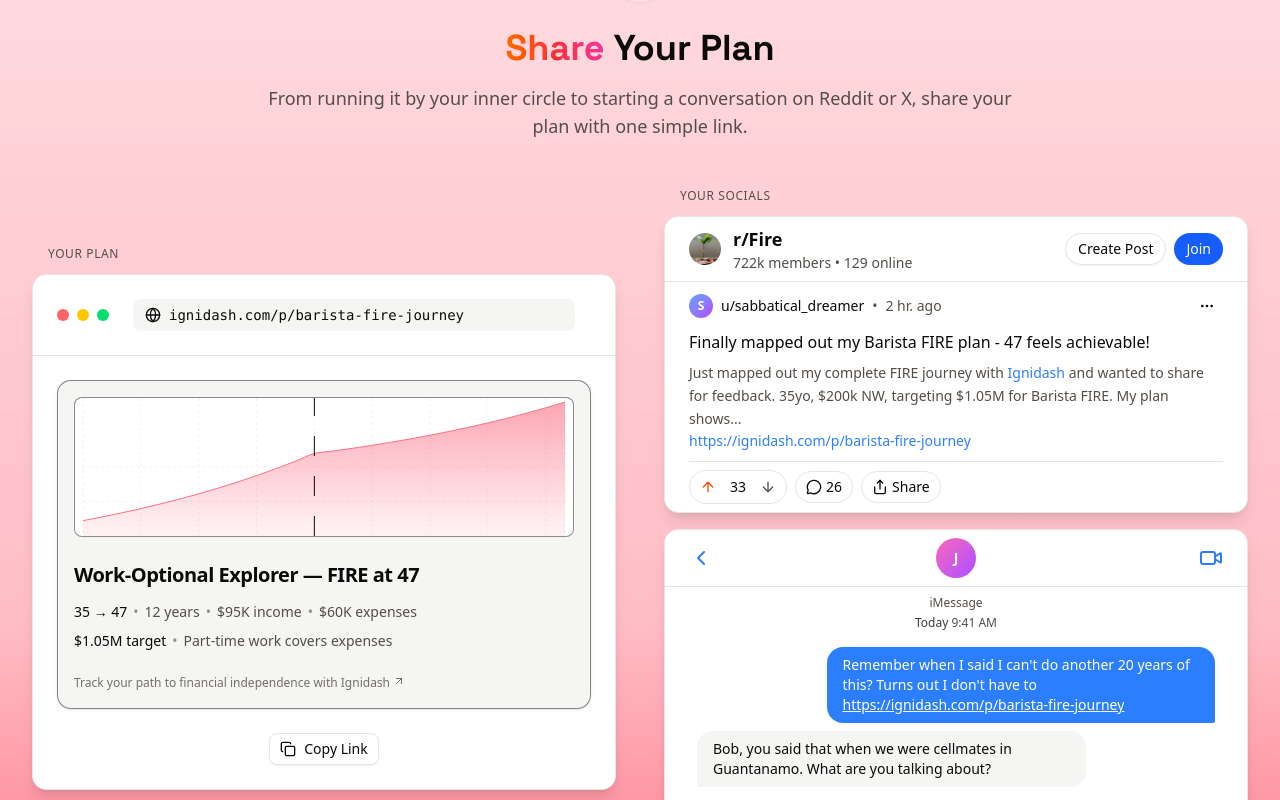
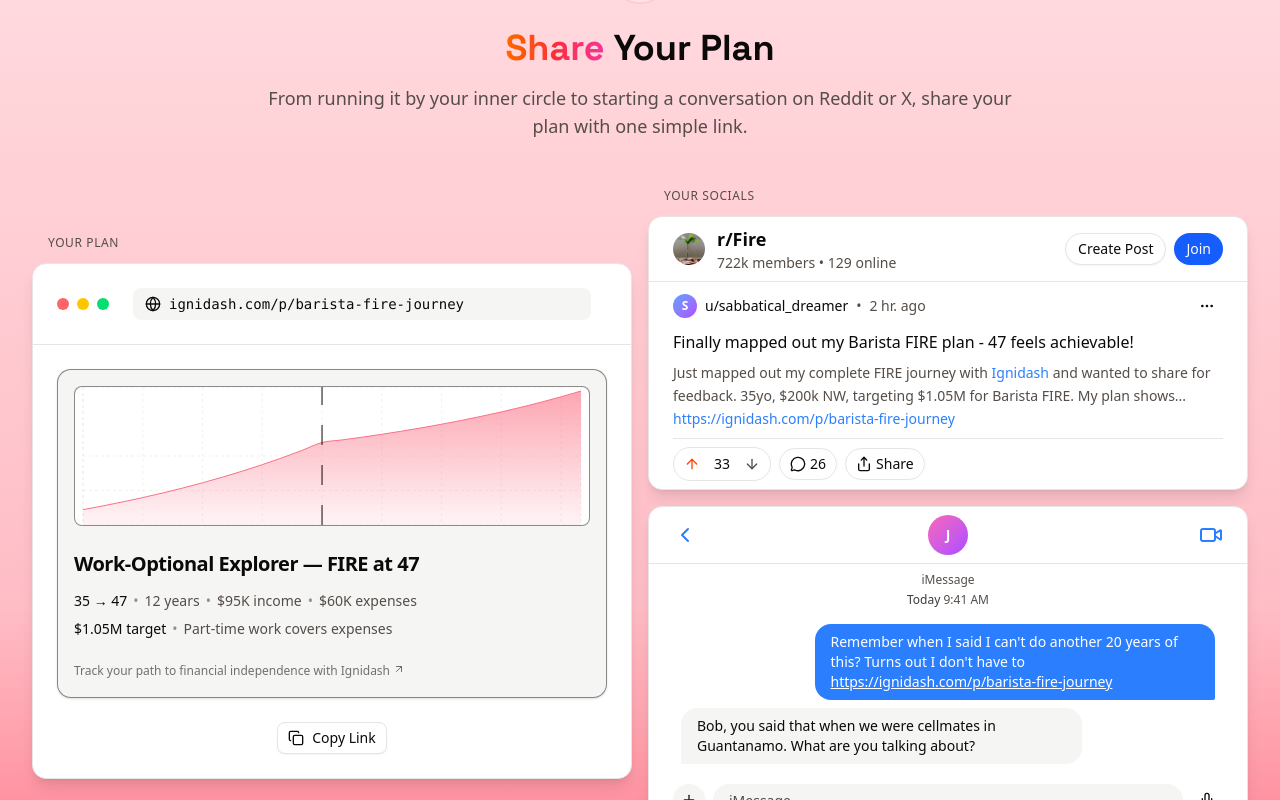
Before and after one commit to schelskedevco/ignidash-legacy, a Next.js app: page / in a window 1280 px wide. Shown: the part 3859-4659 px from the top of the page. Built offline with nearby package versions, Linux system fonts and the light colour scheme.

Commit message:
grid spacing consistency

```diff
--- a/src/components/features/fire-scenarios/fire-scenarios-section.tsx
+++ b/src/components/features/fire-scenarios/fire-scenarios-section.tsx
@@ -52,7 +52,7 @@ export function FireScenariosSection() {
         }
         description="Run the numbers on early retirement, sabbaticals, part-time work, and more. See how your future shifts."
       />
-      <div className="grid grid-cols-1 place-items-center gap-4 lg:grid-cols-2">
+      <div className="grid grid-cols-1 place-items-center gap-8 lg:grid-cols-2 lg:gap-4">
         {/* Left Panel - Financial Inputs */}
         <div className="flex h-full w-full flex-col items-end justify-center">
           <div className="flex w-full items-end justify-center lg:justify-between">
--- a/src/components/features/plan-sharing/plan-sharing-section.tsx
+++ b/src/components/features/plan-sharing/plan-sharing-section.tsx
@@ -30,7 +30,7 @@ export function PlanSharingSection() {
         description="From running it by your inner circle to starting a conversation on Reddit or X, share your plan with one simple link."
       />
 
-      <div className="grid gap-8 lg:grid-cols-2 lg:gap-12">
+      <div className="grid gap-8 lg:grid-cols-2 lg:gap-4">
         {/* Left Column - MockBrowser */}
         <div className="flex flex-col items-center justify-center gap-4 lg:items-start">
           <div className="w-full space-y-3">
```
